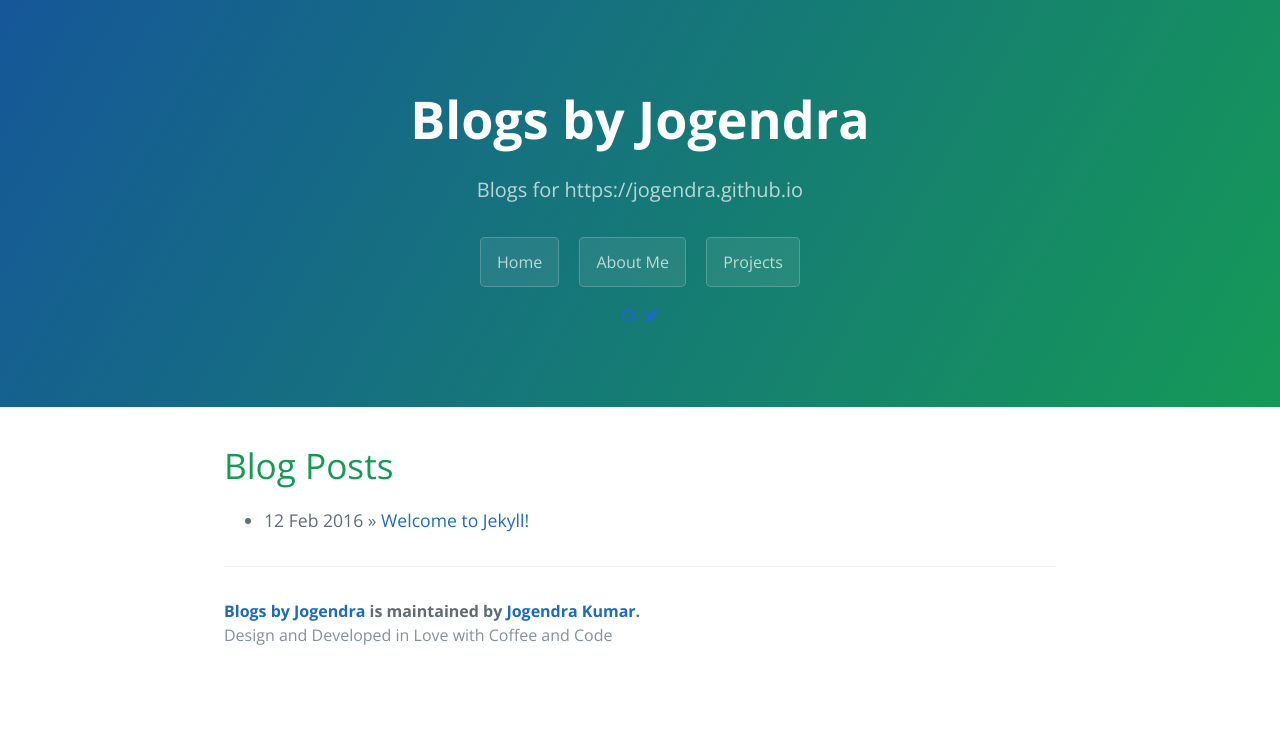
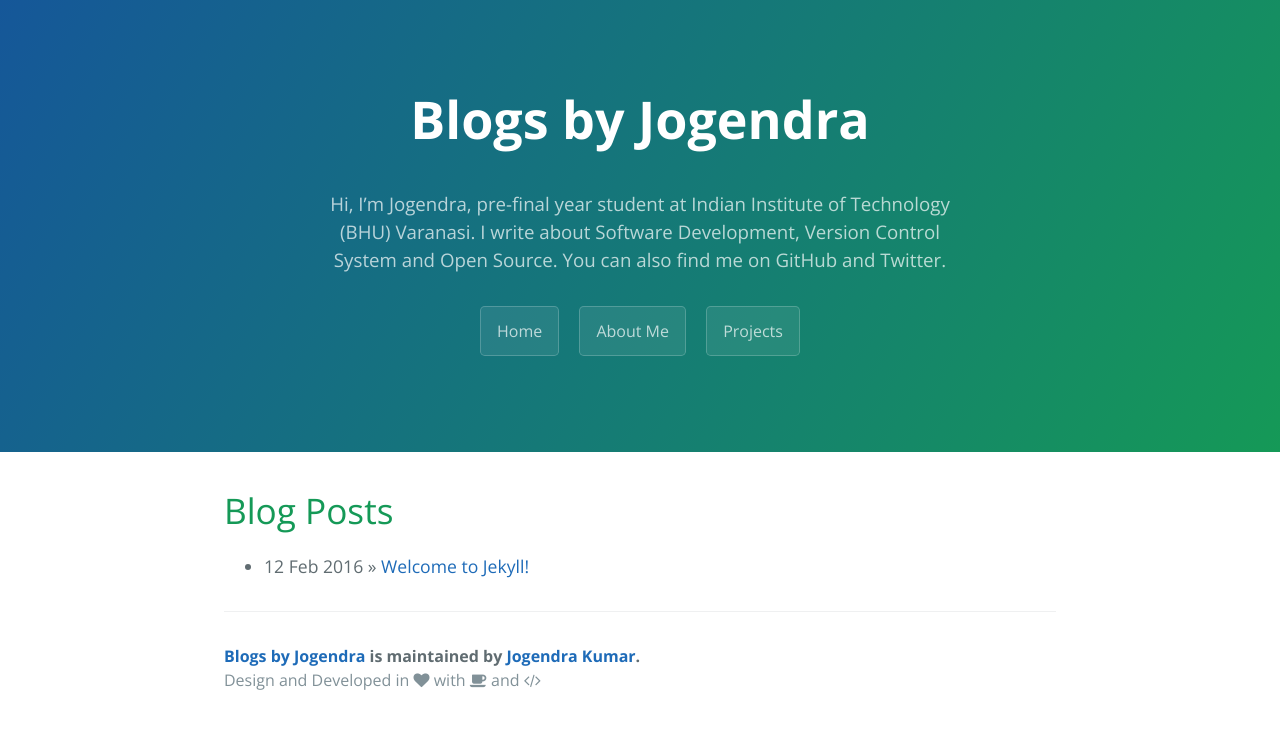
Before and after one commit to jogendra/blogs, a Jekyll site: the page built from index.html, in a window 1280 px wide. Shown: the top 729 px of the page. Built offline with Jekyll 4.4.1, drawn with Linux system fonts in a browser that asks for light colours; nearby versions of some CDN libraries; the list of posts is cut into pages by our own code.

Commit message:
customize blogs

```diff
--- a/_config.yml
+++ b/_config.yml
@@ -1,6 +1,5 @@
 # Setup
 title:        Blogs by Jogendra
-tagline:      Blogs for https://jogendra.github.io
 baseurl:      "/blogs"
 paginate:     1
 locale:       "en"
--- a/_includes/head.html
+++ b/_includes/head.html
@@ -7,4 +7,5 @@
   <link rel="stylesheet" href="{{ site.baseurl }}/css/normalize.css">
   <link href='https://fonts.googleapis.com/css?family=Open+Sans:400,700' rel='stylesheet' type='text/css'>
   <link rel="stylesheet" href="{{ site.baseurl }}/css/cayman.css">
+  <link rel="stylesheet" href="{{ site.baseurl }}/css/custom.css">
 </head>
--- a/_includes/page-footer.html
+++ b/_includes/page-footer.html
@@ -1,4 +1,4 @@
 <footer class="site-footer">
   <span class="site-footer-owner"><a href="{{ site.url }}">{{ site.title }}</a> is maintained by <a href="{{ site.author.url }}">{{ site.author.name }}</a>.</span>
-  <span class="site-footer-credits">Design and Developed in Love with Coffee and Code</span>
+  <span class="site-footer-credits">Design and Developed in <i class="fa fa-heart"></i> with <i class="fa fa-coffee"></i> and <i class="fa fa-code"></i></span>
 </footer>
--- a/_includes/page-header.html
+++ b/_includes/page-header.html
@@ -1,10 +1,11 @@
 <section class="page-header">
   <h1 class="project-name">{{ site.title }}</h1>
   <h2 class="project-tagline">{{ site.tagline }}</h2>
+  <h3 class="blog-intro">Hi, I’m Jogendra, pre-final year student at Indian Institute of Technology (BHU) Varanasi. I write about Software Development, Version Control System and Open Source.  You can also find me on <a href="" target="_blank">GitHub</a> and <a href="" target="_blank">Twitter</a>.</h3>
   <a href="{{ site.author.url }}" class="btn">Home</a>
   <a href="#" class="btn">About Me</a>
   <a href="{{ site.author.url }}/projects" class="btn">Projects</a><br>
-    <a href="https://github.com/jogendra" target="_blank"><i class="fa fa-github"></i></a>
-    <a href="https://www.linkedin.com/in/jogendrasingh24/" target="_blank"><i class="fa fa-linkedin-in"></i></a>
-    <a href="https://twitter.com/imjog24" target="_blank"><i class="fa fa-twitter"></i></a>
+  <!-- <a href="https://github.com/jogendra" target="_blank" class="btn"><i class="fa fa-github fa-2x"></i></a>
+  <a href="https://www.linkedin.com/in/jogendrasingh24/" target="_blank" class="btn"><i class="fa fa-linkedin fa-2x"></i></a>
+  <a href="https://twitter.com/imjog24" target="_blank" class="btn"><i class="fa fa-twitter fa-2x"></i></a> -->
 </section>
--- /dev/null
+++ b/css/custom.css
@@ -0,0 +1,11 @@
+.blog-intro {
+  margin-bottom: 2rem;
+  font-weight: normal;
+  opacity: 0.7;
+  margin-left: 12em;
+  margin-right: 12em;
+}
+.blog-intro a {
+  color: #fff;
+  opacity: 1.0;
+}
```
